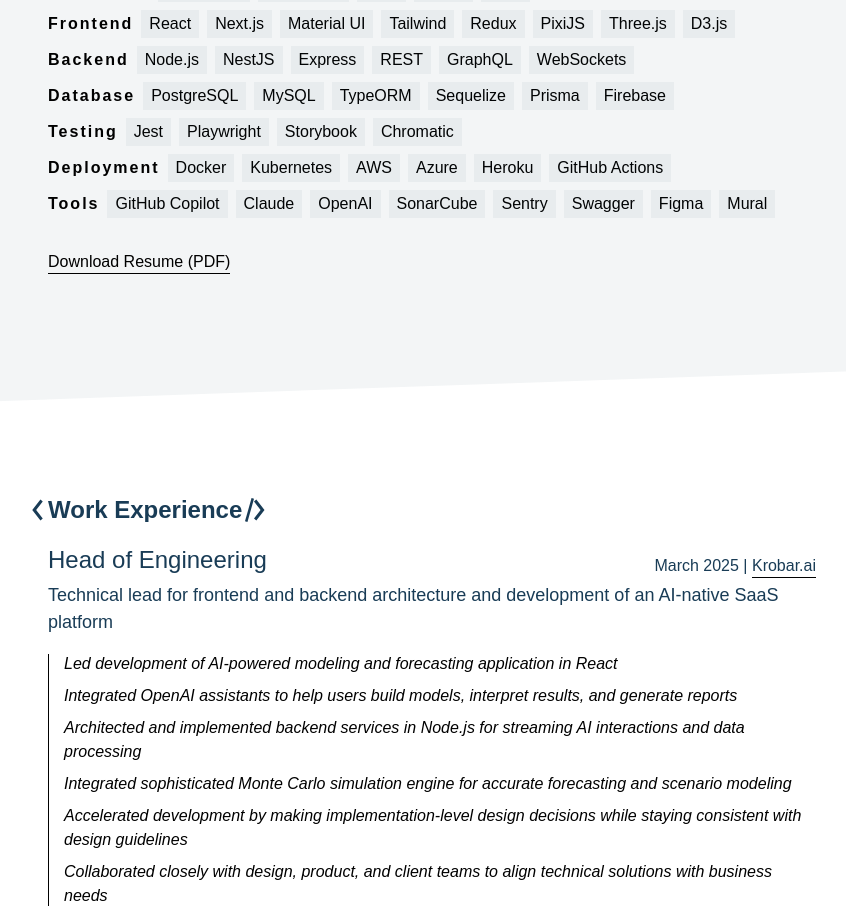
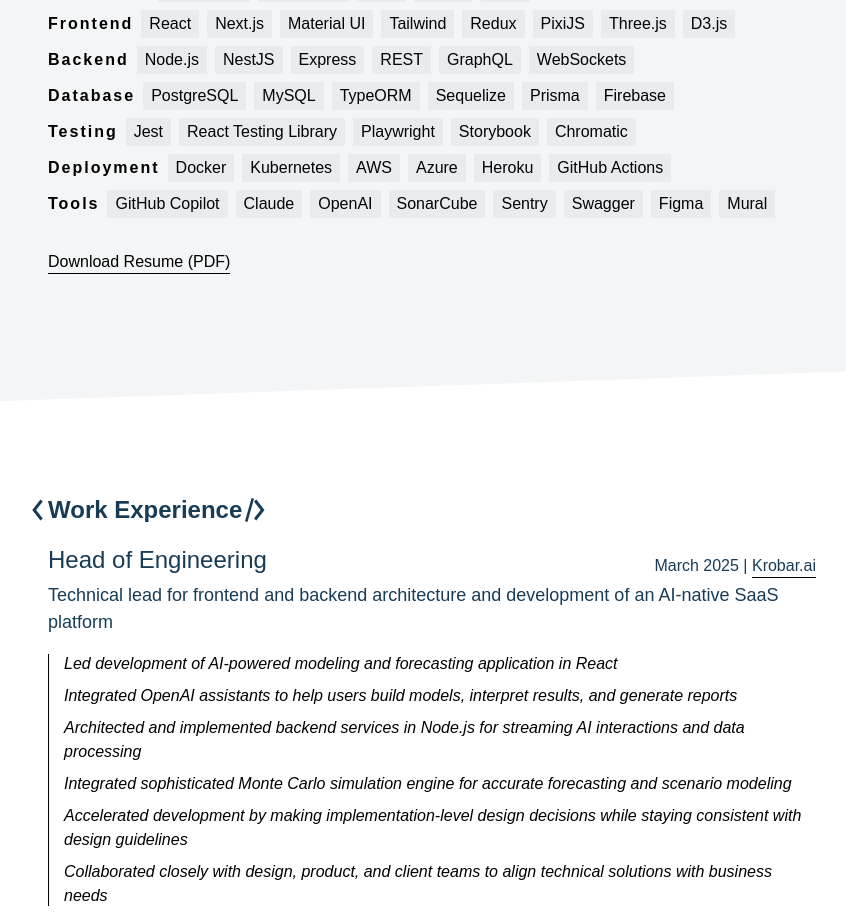
Before and after one commit to Emroni/website, a Next.js app: page / in a window 1280 px wide. Shown: the part 980-1895 px from the top of the page, without its empty margins (208-1054 px from the left). Built offline with nearby package versions, Linux system fonts and the light colour scheme.

Commit message:
Update content

```diff
--- a/src/sections/Tech/index.tsx
+++ b/src/sections/Tech/index.tsx
@@ -14,7 +14,7 @@
                 <TechBlock title="Frontend" items="React,Next.js,Material UI,Tailwind,Redux,PixiJS,Three.js,D3.js" />
                 <TechBlock title="Backend" items="Node.js,NestJS,Express,REST,GraphQL,WebSockets" />
                 <TechBlock title="Database" items="PostgreSQL,MySQL,TypeORM,Sequelize,Prisma,Firebase" />
-                <TechBlock title="Testing" items="Jest,Playwright,Storybook,Chromatic" />
+                <TechBlock title="Testing" items="Jest,React Testing Library,Playwright,Storybook,Chromatic" />
                 <TechBlock title="Deployment" items="Docker,Kubernetes,AWS,Azure,Heroku,GitHub Actions" />
                 <TechBlock title="Tools" items="GitHub Copilot,Claude,OpenAI,SonarCube,Sentry,Swagger,Figma,Mural" />
             </Transition>
```
